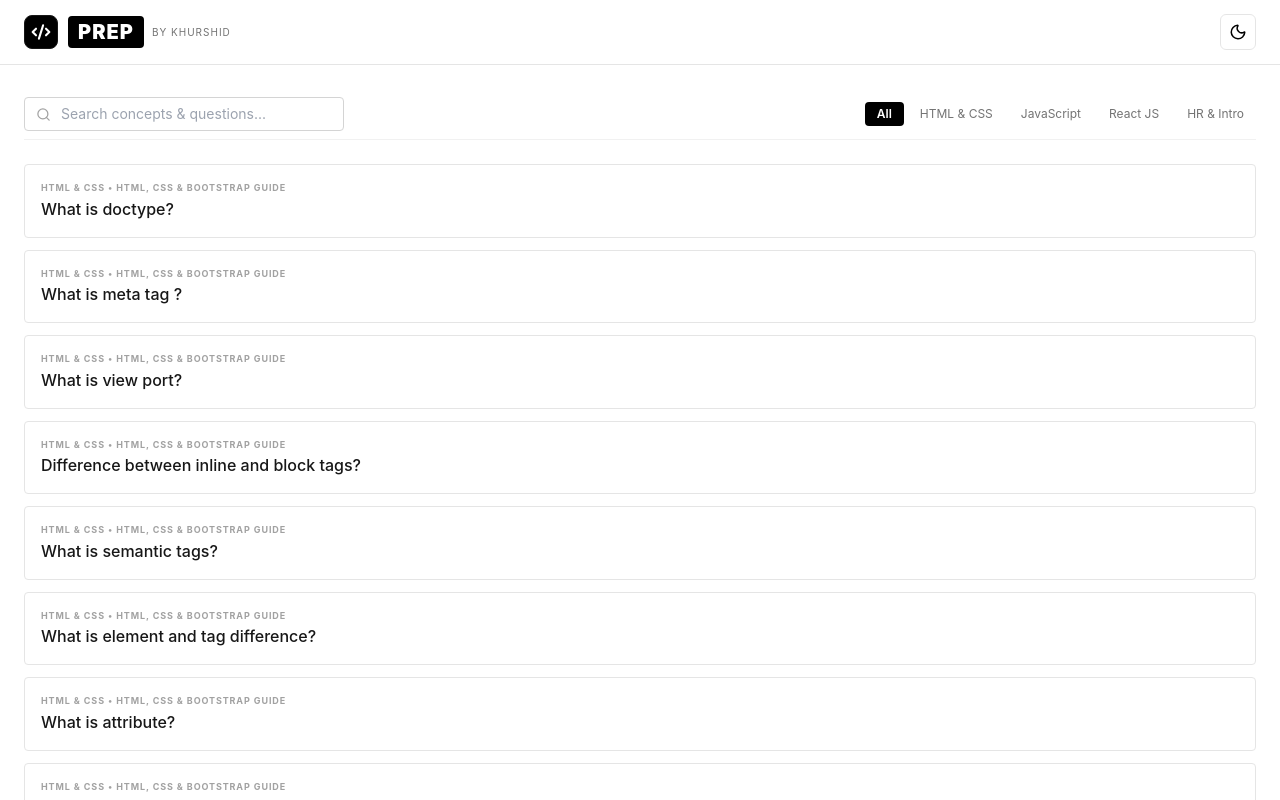
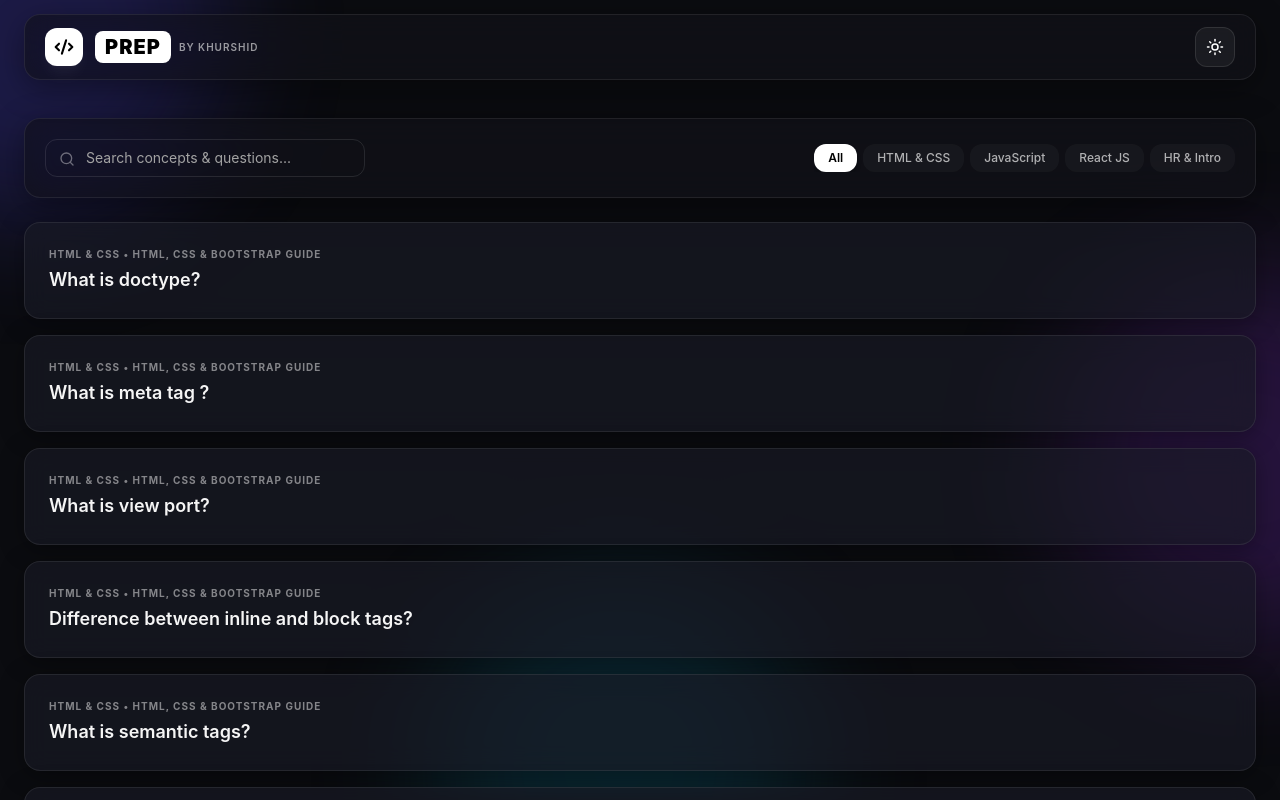
Before and after one commit to bloggerkhurshid/prep, a React (Vite) app: page / in a window 1280 px wide. Shown: the top 800 px of the page. Built offline with nearby package versions, Linux system fonts and the light colour scheme.

Commit message:
Apply modern Glassmorphism theme with frosted glass panels, ambient glow reflections, and rounded cards

```diff
--- a/src/App.jsx
+++ b/src/App.jsx
@@ -4,12 +4,13 @@ import {
   Search,
   Sun,
   Moon,
-  Code2
+  Code2,
+  Sparkles
 } from 'lucide-react';
 
 export default function App() {
   // Navigation & Dark Mode
-  const [isDarkMode, setIsDarkMode] = useState(false);
+  const [isDarkMode, setIsDarkMode] = useState(true);
 
   // Q&A Filter & Reveal States
   const [searchQuery, setSearchQuery] = useState('');
@@ -38,7 +39,7 @@ export default function App() {
           return <strong key={pIdx} className="font-bold border-b border-current pb-0.5">{part.slice(2, -2)}</strong>;
         }
         if (/^(?:[A-Za-z0-9\s,–-]+:|\d+\.\s+[A-Za-z0-9\s,–-]+:)$/.test(part)) {
-          return <strong key={pIdx} className="font-semibold block mt-2 text-sm uppercase tracking-wide opacity-90">{part}</strong>;
+          return <strong key={pIdx} className="font-semibold block mt-2 text-xs uppercase tracking-widest opacity-90">{part}</strong>;
         }
         return <span key={pIdx}>{part}</span>;
       });
@@ -84,30 +85,47 @@ export default function App() {
   });
 
   return (
-    <div className={`min-h-screen transition-colors duration-200 font-["Literata",Georgia,serif] flex flex-col ${
-      isDarkMode ? 'bg-black text-neutral-200' : 'bg-white text-neutral-900'
+    <div className={`min-h-screen transition-colors duration-300 font-["Plus_Jakarta_Sans",sans-serif] flex flex-col relative overflow-x-hidden ${
+      isDarkMode
+        ? 'bg-[#0b0c10] text-neutral-100'
+        : 'bg-[#f4f6f9] text-neutral-900'
     }`}>
 
-      {/* Header Nav */}
-      <header className={`sticky top-0 z-30 border-b backdrop-blur-md ${
-        isDarkMode ? 'bg-black/90 border-neutral-800' : 'bg-white/90 border-neutral-200'
-      }`}>
-        <div className="max-w-7xl mx-auto px-4 sm:px-6 py-3.5 flex items-center justify-between">
+      {/* Vibrant Ambient Glow Orbs for Glassmorphism Reflections */}
+      <div className="pointer-events-none fixed inset-0 z-0 overflow-hidden">
+        <div className={`absolute -top-40 -left-40 w-96 h-96 rounded-full blur-3xl opacity-25 transition-all duration-700 ${
+          isDarkMode ? 'bg-indigo-600' : 'bg-blue-400'
+        }`} />
+        <div className={`absolute top-1/3 -right-40 w-96 h-96 rounded-full blur-3xl opacity-20 transition-all duration-700 ${
+          isDarkMode ? 'bg-purple-600' : 'bg-indigo-300'
+        }`} />
+        <div className={`absolute -bottom-40 left-1/3 w-96 h-96 rounded-full blur-3xl opacity-20 transition-all duration-700 ${
+          isDarkMode ? 'bg-cyan-600' : 'bg-sky-300'
+        }`} />
+      </div>
+
+      {/* Glassmorphism Header Nav */}
+      <header className="sticky top-0 z-30 transition-all duration-300 px-4 sm:px-6 py-3.5">
+        <div className={`max-w-7xl mx-auto rounded-2xl px-5 py-3 flex items-center justify-between transition-all ${
+          isDarkMode ? 'glass-panel-dark' : 'glass-panel-light'
+        }`}>
 
           {/* Logo / Title H1 for SEO */}
-          <h1 className="flex items-center space-x-2.5 font-sans">
-            <div className={`p-1.5 rounded-lg border ${
-              isDarkMode ? 'border-neutral-200 bg-white text-black' : 'border-neutral-900 bg-black text-white'
+          <h1 className="flex items-center space-x-3 font-sans">
+            <div className={`p-2 rounded-xl border transition-all ${
+              isDarkMode
+                ? 'border-white/20 bg-white text-black shadow-lg shadow-white/5'
+                : 'border-black/10 bg-black text-white shadow-lg shadow-black/10'
             }`}>
               <Code2 size={20} className="stroke-[2.5]" />
             </div>
             <div className="flex items-center space-x-2">
-              <span className={`px-2.5 py-0.5 rounded font-black text-xl tracking-wider uppercase ${
+              <span className={`px-2.5 py-0.5 rounded-lg font-black text-lg sm:text-xl tracking-wider uppercase transition-all ${
                 isDarkMode ? 'bg-white text-black' : 'bg-black text-white'
               }`}>
                 PREP
               </span>
-              <span className="text-[9px] sm:text-[10px] font-normal tracking-widest uppercase opacity-60">
+              <span className="text-[9px] sm:text-[10px] font-semibold tracking-widest uppercase opacity-60">
                 by khurshid
               </span>
             </div>
@@ -117,12 +135,12 @@ export default function App() {
           <button
             onClick={() => setIsDarkMode(!isDarkMode)}
             aria-label="Toggle Dark Mode"
-            className={`p-2 rounded-md transition-colors border ${
+            className={`p-2.5 rounded-xl transition-all border ${
               isDarkMode
-                ? 'border-neutral-800 hover:bg-neutral-900 text-white'
-                : 'border-neutral-200 hover:bg-neutral-100 text-black'
+                ? 'border-white/10 bg-white/5 hover:bg-white/15 text-white'
+                : 'border-black/10 bg-black/5 hover:bg-black/10 text-black'
             }`}
-            title="Toggle Dark Mode"
+            title="Toggle Theme"
           >
             {isDarkMode ? <Sun size={18} /> : <Moon size={18} />}
           </button>
@@ -130,13 +148,15 @@ export default function App() {
         </div>
       </header>
 
-      {/* Main Combined Page View */}
-      <main className="flex-1 flex flex-col max-w-7xl w-full mx-auto px-4 sm:px-6 py-8 font-sans space-y-6">
+      {/* Main Combined Glass Page View */}
+      <main className="flex-1 flex flex-col max-w-7xl w-full mx-auto px-4 sm:px-6 py-6 font-sans space-y-6 z-10">
 
         {/* Search & Category Filter Header Bar */}
-        <div className="flex flex-col md:flex-row gap-3 justify-between items-center pb-2 border-b border-neutral-500/10">
+        <div className={`p-4 sm:p-5 rounded-2xl transition-all flex flex-col md:flex-row gap-4 justify-between items-center ${
+          isDarkMode ? 'glass-panel-dark' : 'glass-panel-light'
+        }`}>
           <div className="relative w-full md:w-80">
-            <Search size={15} className="absolute left-3 top-2.5 opacity-40" />
+            <Search size={16} className="absolute left-3.5 top-3 opacity-40" />
             <input
               id="search-input"
               aria-label="Search questions and concepts"
@@ -144,22 +164,24 @@ export default function App() {
               placeholder="Search concepts & questions..."
               value={searchQuery}
               onChange={(e) => setSearchQuery(e.target.value)}
-              className={`w-full pl-9 pr-3 py-1.5 text-sm bg-transparent border rounded focus:outline-none ${
-                isDarkMode ? 'border-neutral-800 focus:border-neutral-500' : 'border-neutral-300 focus:border-black'
+              className={`w-full pl-10 pr-4 py-2 text-sm bg-transparent border rounded-xl focus:outline-none transition-all ${
+                isDarkMode
+                  ? 'border-white/10 focus:border-white/30 bg-black/20 text-white placeholder-neutral-400'
+                  : 'border-black/10 focus:border-black/30 bg-white/40 text-black placeholder-neutral-500'
               }`}
             />
           </div>
 
           {/* Category Filter Pills */}
-          <div className="flex items-center space-x-1 overflow-x-auto w-full md:w-auto pb-1 md:pb-0">
+          <div className="flex items-center space-x-1.5 overflow-x-auto w-full md:w-auto pb-1 md:pb-0">
             {categories.map(cat => (
               <button
                 key={cat}
                 onClick={() => setCategoryFilter(cat)}
-                className={`px-3 py-1 rounded text-xs transition-all whitespace-nowrap ${
+                className={`px-3.5 py-1.5 rounded-xl text-xs transition-all whitespace-nowrap font-medium ${
                   categoryFilter === cat
-                    ? (isDarkMode ? 'bg-white text-black font-semibold' : 'bg-black text-white font-semibold')
-                    : 'opacity-60 hover:opacity-100'
+                    ? (isDarkMode ? 'bg-white text-black font-semibold shadow-md' : 'bg-black text-white font-semibold shadow-md')
+                    : (isDarkMode ? 'bg-white/5 hover:bg-white/10 opacity-70 hover:opacity-100' : 'bg-black/5 hover:bg-black/10 opacity-70 hover:opacity-100')
                 }`}
               >
                 {cat}
@@ -168,8 +190,8 @@ export default function App() {
           </div>
         </div>
 
-        {/* Unified Cards Stream (Click to Expand Answers) */}
-        <div className="space-y-3">
+        {/* Glassmorphism Cards Stream */}
+        <div className="space-y-4">
           {filteredQna.map((qnaItem) => {
             const isRevealed = revealedAnswers[qnaItem.id];
 
@@ -177,26 +199,26 @@ export default function App() {
               <div
                 key={qnaItem.id}
                 onClick={() => toggleAnswer(qnaItem.id)}
-                className={`p-4 rounded border transition-all cursor-pointer ${
+                className={`p-5 sm:p-6 rounded-2xl transition-all duration-300 cursor-pointer ${
                   isDarkMode
-                    ? 'border-neutral-800 bg-neutral-950 hover:border-neutral-700'
-                    : 'border-neutral-200 bg-white hover:border-neutral-400'
+                    ? 'glass-card-dark hover:border-white/20 hover:shadow-lg'
+                    : 'glass-card-light hover:border-black/20 hover:shadow-md'
                 }`}
               >
                 <div className="flex items-start justify-between gap-4">
                   <div>
-                    <span className="text-[9px] uppercase font-bold tracking-widest opacity-40 block">
+                    <span className="text-[10px] uppercase font-bold tracking-widest opacity-50 block mb-1">
                       {qnaItem.category} • {qnaItem.docTitle}
                     </span>
-                    <h3 className="font-medium text-base pt-0.5">
+                    <h3 className="font-semibold text-base sm:text-lg leading-snug">
                       {qnaItem.question}
                     </h3>
                   </div>
                 </div>
 
                 {isRevealed && (
-                  <div className={`mt-3 pt-3 border-t text-sm leading-relaxed ${
-                    isDarkMode ? 'border-neutral-800 text-neutral-300' : 'border-neutral-200 text-neutral-800'
+                  <div className={`mt-4 pt-4 border-t text-sm leading-relaxed transition-all ${
+                    isDarkMode ? 'border-white/10 text-neutral-200' : 'border-black/10 text-neutral-800'
                   }`}>
                     {renderFormattedText(qnaItem.answer)}
                   </div>
@@ -204,21 +226,25 @@ export default function App() {
               </div>
             );
           })}
-          </div>
+        </div>
 
-        </main>
+      </main>
 
-      {/* Clean Minimal Footer */}
-      <footer className={`border-t py-6 mt-12 text-xs font-sans ${
-        isDarkMode ? 'border-neutral-800 text-neutral-400' : 'border-neutral-200 text-neutral-600'
+      {/* Glassmorphism Footer */}
+      <footer className={`border-t py-6 mt-12 text-xs font-sans z-10 transition-all ${
+        isDarkMode ? 'border-white/10 text-neutral-400' : 'border-black/10 text-neutral-600'
       }`}>
         <div className="max-w-7xl mx-auto px-4 sm:px-6 flex flex-col sm:flex-row items-center justify-between gap-3">
-          <div className="flex items-center space-x-1.5 uppercase tracking-wide">
-            <span className="font-bold">PREP</span>
-            <span className="opacity-50">BY KHURSHID</span>
+          <div className="flex items-center space-x-2 uppercase tracking-wide">
+            <span className={`px-2 py-0.5 rounded text-[10px] font-black ${
+              isDarkMode ? 'bg-white text-black' : 'bg-black text-white'
+            }`}>
+              PREP
+            </span>
+            <span className="text-[10px] opacity-60">BY KHURSHID</span>
           </div>
           <p className="opacity-80">
-            Copyright © <a href="https://khurshidalom.in" target="_blank" rel="noopener noreferrer" className="underline hover:opacity-100 transition-opacity">Khurshid Alom</a>
+            Copyright © <a href="https://khurshidalom.in" target="_blank" rel="noopener noreferrer" className="underline hover:opacity-100 transition-opacity font-medium">Khurshid Alom</a>
           </p>
         </div>
       </footer>
--- a/src/index.css
+++ b/src/index.css
@@ -1,4 +1,4 @@
-@import url('https://fonts.googleapis.com/css2?family=Literata:ital,opsz,wght@0,7..72,200..900;1,7..72,200..900&display=swap');
+@import url('https://fonts.googleapis.com/css2?family=Literata:ital,opsz,wght@0,7..72,200..900;1,7..72,200..900&family=Plus+Jakarta+Sans:wght@400;500;600;700;800&display=swap');
 
 @tailwind base;
 @tailwind components;
@@ -11,18 +11,52 @@ body {
   -moz-osx-font-smoothing: grayscale;
 }
 
-/* Custom Scrollbar for minimal reader */
+/* Custom Scrollbars for Glassmorphism */
 ::-webkit-scrollbar {
-  width: 5px;
-  height: 5px;
+  width: 6px;
+  height: 6px;
 }
 ::-webkit-scrollbar-track {
   background: transparent;
 }
 ::-webkit-scrollbar-thumb {
-  background: rgba(150, 150, 150, 0.2);
-  border-radius: 4px;
+  background: rgba(255, 255, 255, 0.2);
+  border-radius: 9999px;
+  backdrop-filter: blur(8px);
 }
 ::-webkit-scrollbar-thumb:hover {
-  background: rgba(150, 150, 150, 0.4);
+  background: rgba(255, 255, 255, 0.35);
 }
+
+/* Glassmorphism Utilities */
+.glass-panel-light {
+  background: rgba(255, 255, 255, 0.65);
+  backdrop-filter: blur(16px) saturate(180%);
+  -webkit-backdrop-filter: blur(16px) saturate(180%);
+  border: 1px solid rgba(255, 255, 255, 0.5);
+  box-shadow: 0 8px 32px 0 rgba(31, 38, 135, 0.07);
+}
+
+.glass-panel-dark {
+  background: rgba(18, 18, 24, 0.7);
+  backdrop-filter: blur(16px) saturate(180%);
+  -webkit-backdrop-filter: blur(16px) saturate(180%);
+  border: 1px solid rgba(255, 255, 255, 0.08);
+  box-shadow: 0 8px 32px 0 rgba(0, 0, 0, 0.4);
+}
+
+.glass-card-light {
+  background: rgba(255, 255, 255, 0.75);
+  backdrop-filter: blur(12px);
+  -webkit-backdrop-filter: blur(12px);
+  border: 1px solid rgba(255, 255, 255, 0.6);
+  box-shadow: 0 4px 20px 0 rgba(0, 0, 0, 0.04);
+}
+
+.glass-card-dark {
+  background: rgba(26, 27, 38, 0.65);
+  backdrop-filter: blur(12px);
+  -webkit-backdrop-filter: blur(12px);
+  border: 1px solid rgba(255, 255, 255, 0.08);
+  box-shadow: 0 4px 24px 0 rgba(0, 0, 0, 0.35);
+}
```
